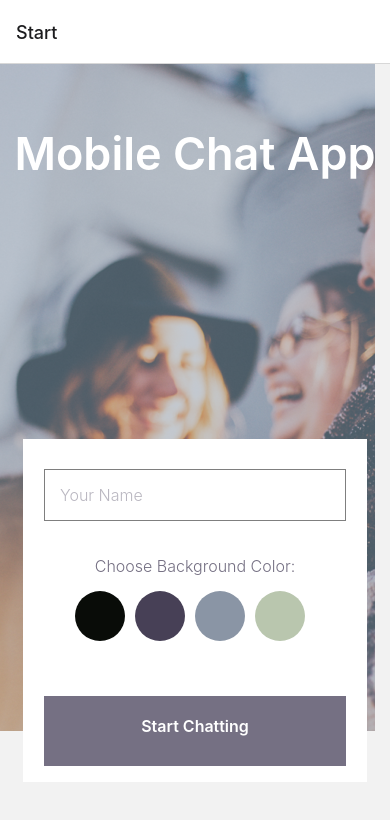
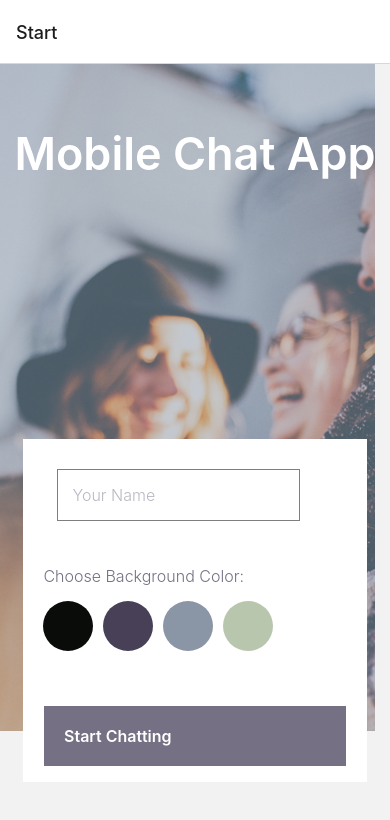
Before and after one commit to AnthonyTran1/mobile-chat-app, a React Native app: screen /Start in a window 390 px wide. Shown: the top 820 px of the page. Built offline with nearby package versions, Linux system fonts and the light colour scheme.

Commit message:
If applied, commit fixed textinput, BG color view

```diff
--- a/components/Start.js
+++ b/components/Start.js
@@ -10,6 +10,7 @@ import {
 import { useState } from "react";
 
 const image = { uri: require("../assets/Background-Image.png") };
+const icon = { uri: require("../assets/icon.svg") };
 
 const Start = ({ navigation }) => {
   const [name, setName] = useState("");
@@ -19,7 +20,7 @@ const Start = ({ navigation }) => {
     <ImageBackground
       source={image.uri}
       resizeMode="cover"
-      style={[styles.image, styles.container]}
+      style={[styles.image, styles.appBGcontainer]}
     >
       <Text style={styles.appTitle}>Mobile Chat App</Text>
 
@@ -32,12 +33,22 @@ const Start = ({ navigation }) => {
           alignItems: "center",
         }}
       >
+        <View style={styles.textInputContainer}>
           <TextInput
             style={styles.textInput}
             value={name}
             onChangeText={setName}
             placeholder="Your Name"
           />
+        </View>
+
+        <View
+          style={{
+            alignSelf: "flex-start",
+            paddingLeft: 20,
+            paddingRight: 20,
+          }}
+        >
           <Text style={styles.chooseBGColor}>Choose Background Color:</Text>
           <View style={[styles.backgroundContainer]}>
             <TouchableOpacity
@@ -57,6 +68,7 @@ const Start = ({ navigation }) => {
               onPress={() => setBackgroundColor("#B9C6AE")}
             ></TouchableOpacity>
           </View>
+        </View>
 
         <TouchableOpacity
           style={[styles.chattingButton]}
@@ -75,7 +87,7 @@ const Start = ({ navigation }) => {
 };
 
 const styles = StyleSheet.create({
-  container: {
+  appBGcontainer: {
     flex: 1,
     justifyContent: "center",
     alignItems: "center",
@@ -108,8 +120,6 @@ const styles = StyleSheet.create({
     opacity: 0.5,
   },
   backgroundColor: {
-    // borderWidth: 1,
-    // alignItems: "center",
     backgroundColor: "#DDDDDD",
     padding: 10,
     width: 50,
@@ -132,7 +142,6 @@ const styles = StyleSheet.create({
   chattingButton: {
     marginTop: 20,
     width: "88%",
-    height: 70,
     backgroundColor: "#757083",
   },
 
@@ -140,8 +149,8 @@ const styles = StyleSheet.create({
     fontSize: 16,
     fontWeight: 600,
     color: "#FFFFFF",
-    textAlign: "center",
-    paddingTop: 20,
+    // textAlign: "center",
+    padding: 20,
   },
   chooseBGColor: {
     paddingTop: 20,
@@ -149,6 +158,10 @@ const styles = StyleSheet.create({
     fontWeight: 300,
     color: "#757083",
   },
+  textInputContainer: {
+    flexDirection: "row",
+    paddingBottom: 10,
+  },
 });
 
 export default Start;
```
Also changed, not shown: assets/icon.svg (added), 1 other file (tests, documents, lock files or other folders). Lines whose indentation alone changed are shown as unchanged.
